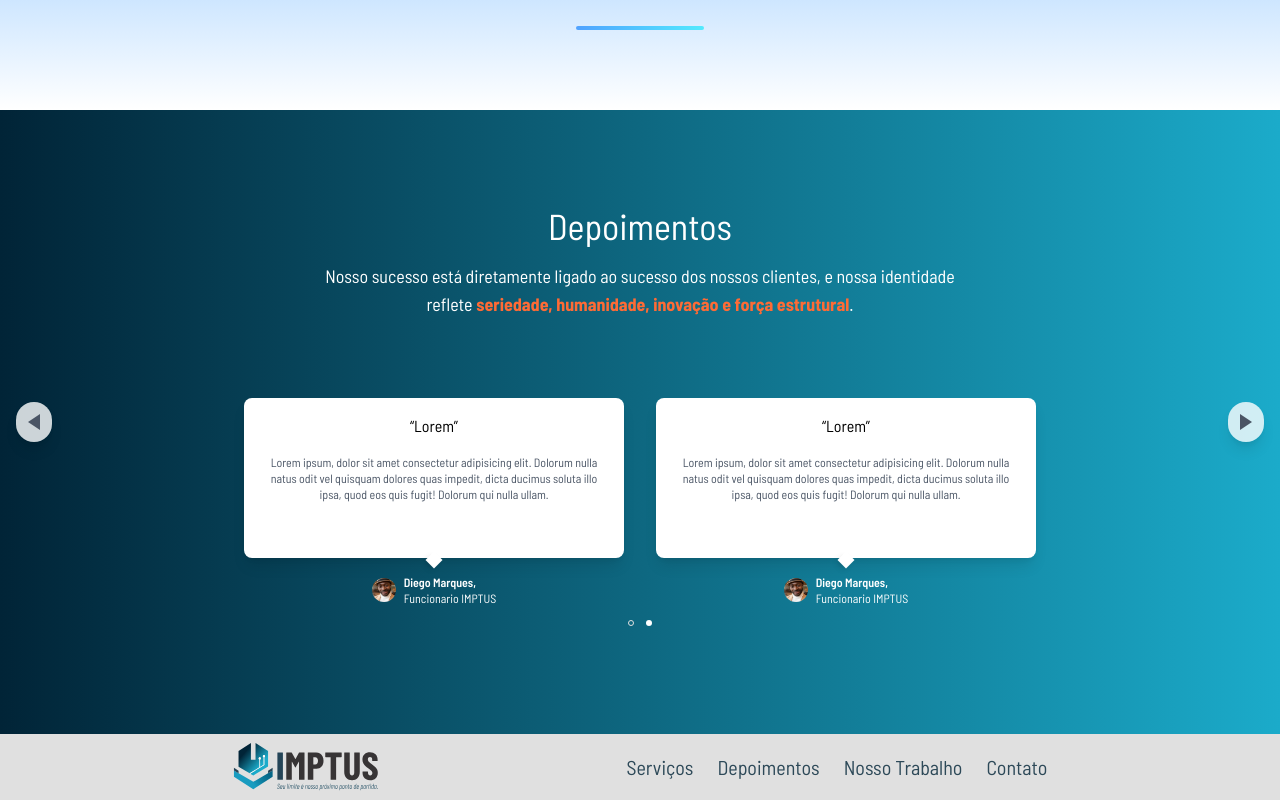
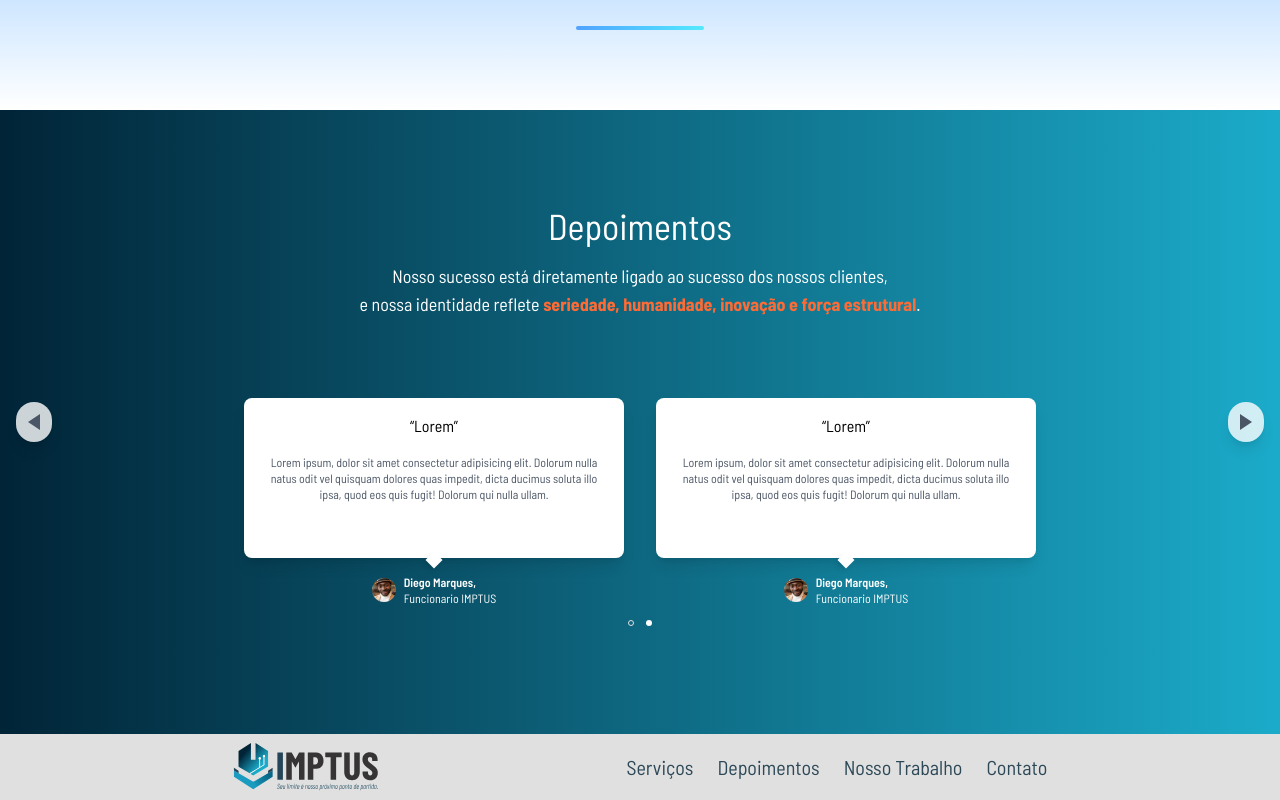
Before and after one commit to igorfrag/imptus, a Next.js app: page / in a window 1280 px wide. Shown: the part 1887-2687 px from the top of the page. Built offline with nearby package versions, Linux system fonts and the light colour scheme.

Commit message:
fix: add <h1> text  testimonials

```diff
--- a/src/shared/Depoimentos/Depoimentos.tsx
+++ b/src/shared/Depoimentos/Depoimentos.tsx
@@ -156,8 +156,8 @@ const Depoimentos = () => {
       <header className="px-4 pb-12 text-center">
         <h2 className="mb-4 text-4xl --font-barlow-semi-condensed">Depoimentos</h2>
         <p className="mx-auto max-w-2xl text-lg">
-          Nosso sucesso está diretamente ligado ao sucesso dos nossos clientes, e nossa identidade
-          reflete{' '}
+          Nosso sucesso está diretamente ligado ao sucesso dos nossos clientes, <h1></h1>
+          e nossa identidade reflete{' '}
           <strong className="text-[var(--color-secondary-laranjaqueimado)]">
             seriedade, humanidade, inovação e força estrutural
           </strong>
```
